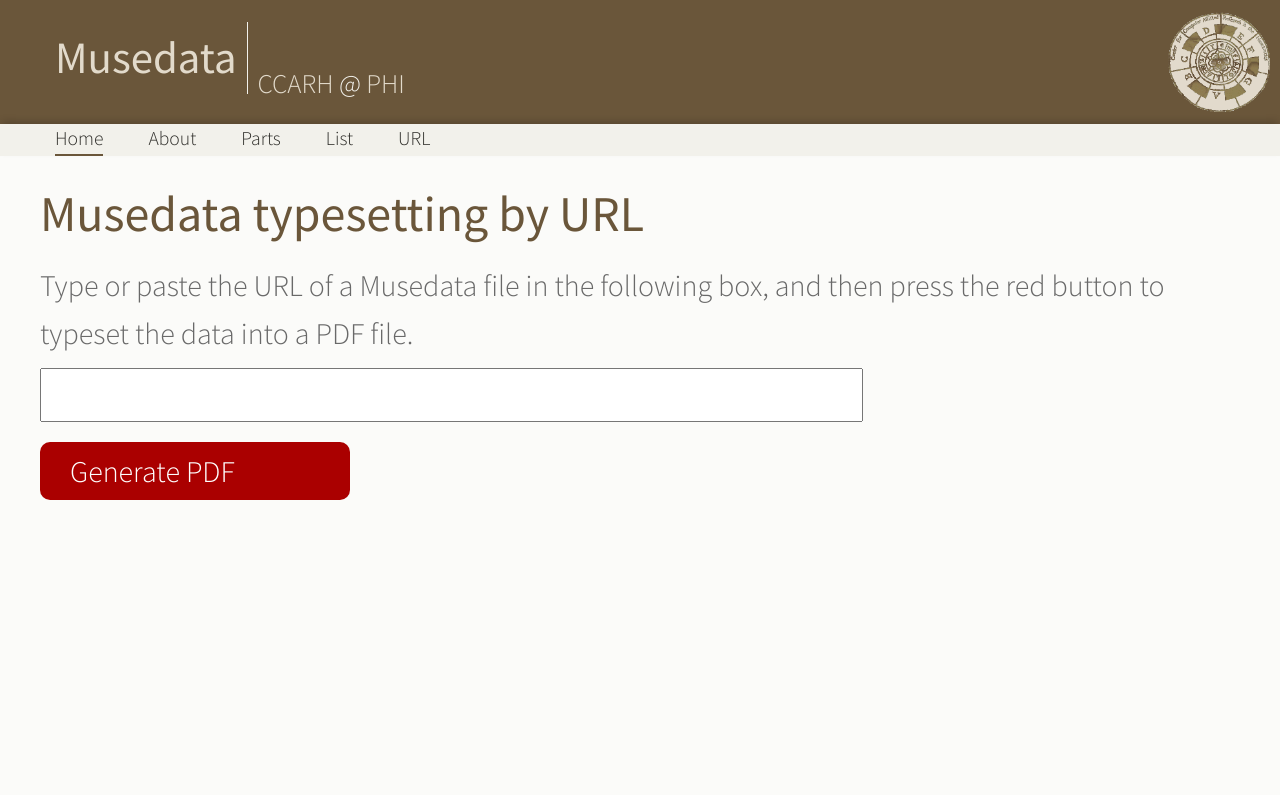
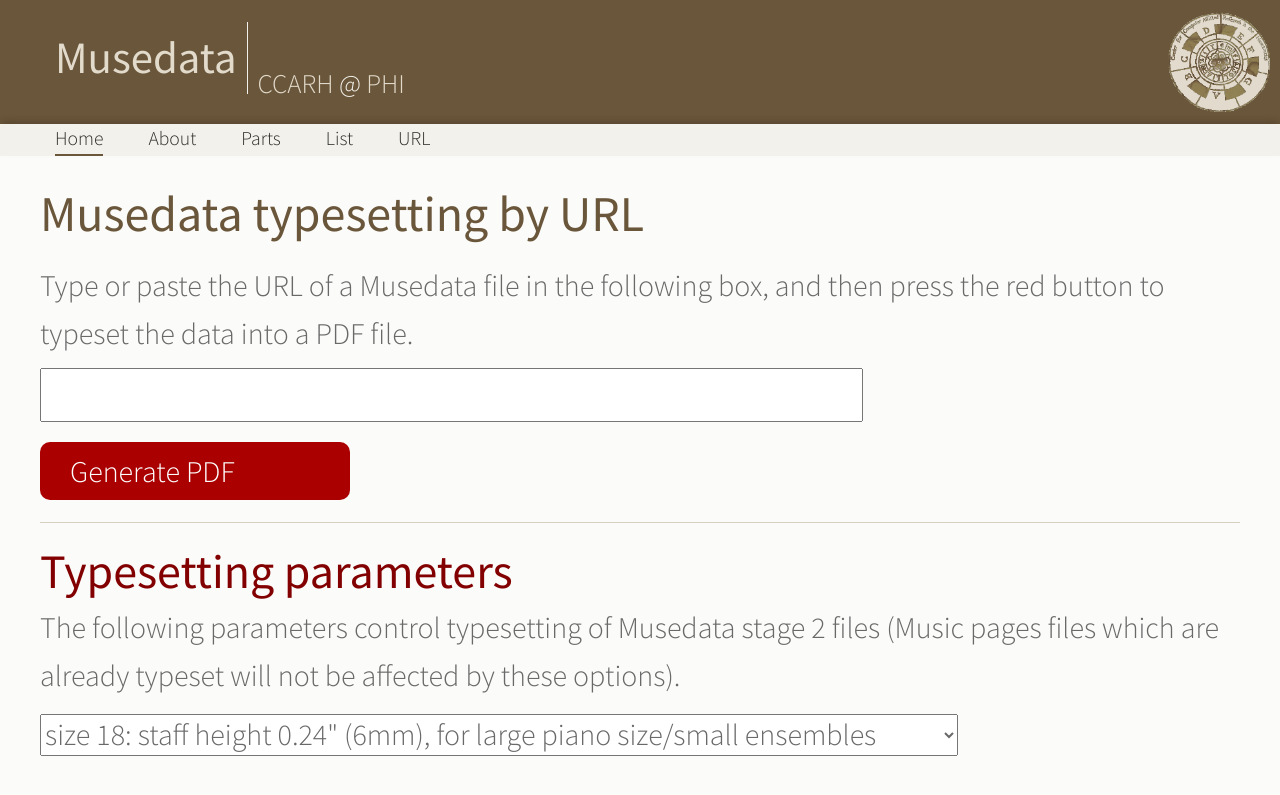
Before and after one commit to musedata/musedata-website, a Jekyll site: the page built from url/index.md, in a window 1280 px wide. Shown: the top 795 px of the page. Built offline with Jekyll 4.4.1, drawn with Linux system fonts in a browser that asks for light colours; nearby versions of some CDN libraries; our own code applies the rules of GitHub Pages for plain Markdown files.

Commit message:
Add z-option to typesetting page.

```diff
--- a/url/index.md
+++ b/url/index.md
@@ -19,5 +19,23 @@ and then press the red button to typeset the data into a PDF file.
 	</div>
 </div>
 
+
+<hr noshade>
+
+<h2> Typesetting parameters </h2>
+
+The following parameters control typesetting of Musedata stage 2 files (Music
+pages files which are already typeset will not be affected by these options).
+
+
+<select id="option-z">
+<option value="6">size 6: staff height 0.08" (2mm)</option>
+<option value="14">size 14: staff height 0.19" (4.75mm), for small score size for large ensembles</option>
+<option value="16">size 16: staff height 0.21" (5.5mm), for small piano size/medium ensembles</option>
+<option selected="selected" value="18">size 18: staff height 0.24" (6mm), for large piano size/small ensembles</option>
+<option value="21">size 21: staff height 0.28" (7mm), for orchestral parts</option>
+</select>
+
+
 {% include_relative scripts-local.html %}
 {% include_relative styles-local.html %}
```
Also changed, not shown: url/scripts-local.html (+7 -0 lines).
